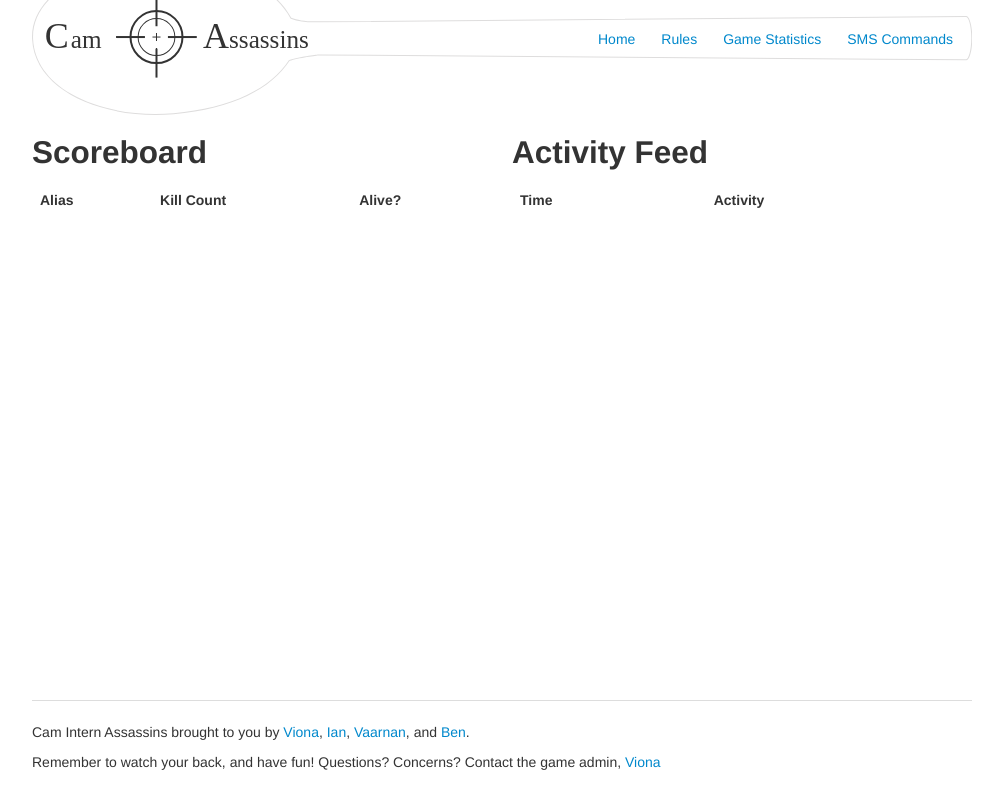
After one commit to ihartwig/camassassins, a Django app: page /gamestats.html in a window 1280 px wide. The commit adds this page. Shown: the whole page, without its empty margins (138-1141 px from the left). Run offline with Django 3.2, Linux system fonts and the light colour scheme; lists and menus that the app fills with data are empty; parts of the project's set-up code (start-up, migrations or seed data) failed here and were passed over; some libraries are stand-ins or nearby versions.

Commit message:
restructured game statistics page - added activity feed (partially stolen from v's last commit) - removed .html addition in view - fixed null reference bug in activity feed

```diff
--- a/assassins/views.py
+++ b/assassins/views.py
@@ -8,7 +8,7 @@ def staticPage(request, page_name):
   if (not page_name):
     template_name = 'staticpage/index.html'
   else:
-    template_name = 'staticpage/' + page_name + '.html'
+    template_name = 'staticpage/' + page_name
   try:
     return render(request, template_name)
   except TemplateDoesNotExist:
--- a/template/skeleton.html
+++ b/template/skeleton.html
@@ -5,6 +5,7 @@
     <script src="http://code.jquery.com/jquery.js"></script>
     <script src="{% static "js/bootstrap.min.js" %}"></script>
     <script src="https://ajax.googleapis.com/ajax/libs/angularjs/1.0.7/angular.min.js"></script>
+    <!-- <script src='http://closure-library.googlecode.com/svn/trunk/closure/goog/base.js'></script> -->
     {% block head %}{% endblock head %}
     <meta name="viewport" content="width=device-width, initial-scale=1.0">
     <link href="{% static "css/bootstrap.min.css" %}" rel="stylesheet">
--- /dev/null
+++ b/template/staticpage/gamestats.html
@@ -0,0 +1,82 @@
+{% extends "skeleton.html" %}
+{% block head %}
+<title>Scoreboard</title>
+<script type="text/javascript">
+
+</script>
+<script type="text/javascript">
+var GAME_NUMBER = "16178703381";
+
+function SBCtrl($scope, $http) {
+  var getData = function() {
+    $http({method:'GET', url:'/api/scoreboard'}).success(function(data) {
+      $scope.players = data;
+
+      // Add some style stuff
+      // $.each($scope.players, function(index, value) {
+      //   if ($scope.players[index]['is_alive'] == false) {
+      //     $scope.players[index]['dead'] = 'error';
+      //   }
+      // });
+    });
+  };
+  getData();
+  setInterval(getData, 10*1000);
+}
+
+function AFCtrl($scope, $http) {
+  $scope.activities = {};
+  var getData = function() {
+    $http({method: 'GET', url: '/api/activity/feed?gamenumber=' + GAME_NUMBER}).success(function(data) {
+      $scope.activities = data;
+    });
+  };
+  getData();
+  setInterval(getData, 10*1000);
+}
+</script>
+{% endblock %}
+{% block content %}
+<div class="row">
+  <div class="span6" ng-controller="SBCtrl">
+    <h2>Scoreboard</h2>
+    <table class="table">
+      <thead>
+        <tr>
+          <th>Alias</th>
+          <th>Kill Count</th>
+          <th>Alive?</th>
+        </tr>
+      </thead>
+      <tbody>
+        {% verbatim %}
+        <tr ng-repeat="player in players" ng-class="{error: !player.is_alive}">
+          <td>{{player.alias}}</td>
+          <td>{{player.kill_count}}</td>
+          <td>{{player.is_alive}}</td>
+        </tr>
+        {% endverbatim %}
+      </tbody>
+    </table>
+  </div>
+  <div class="span6" ng-controller="AFCtrl">
+    <h2>Activity Feed</h2>
+    <table class="table">
+      <thead>
+        <tr>
+          <th>Time</th>
+          <th>Activity</th>
+        </tr>
+      </thead>
+      <tbody>
+        {% verbatim %}
+        <tr ng-repeat="activity in activities">
+          <td>{{activity.datetime | date:'MM/dd/yyyy @ HH:mm'}}</td>
+          <td><i>{{activity.player1_alias}}</i> {{activity.activity}} <i>{{activity.player2_alias}}</i></td>
+        </tr>
+        {% endverbatim %}
+      </tbody>
+    </table>
+  </div>
+</div>
+{% endblock %}
```
Also changed, not shown: assassins_app/views.py (+4 -4 lines), template/staticpage/scoreboard.html (deleted, +0 -38 lines).
